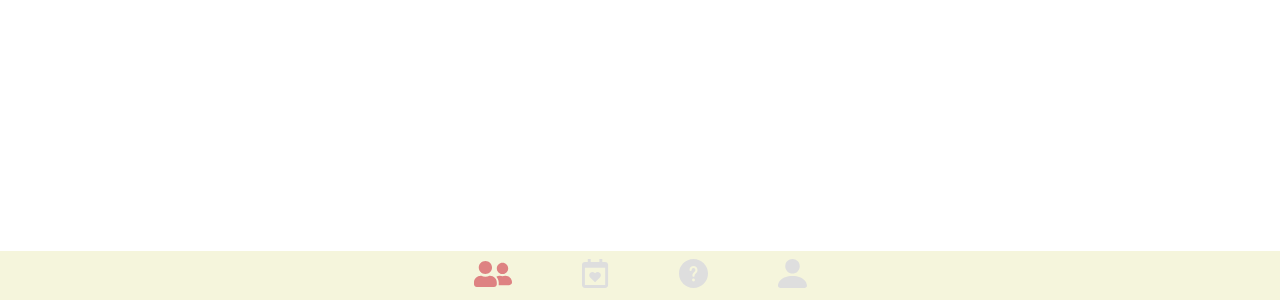
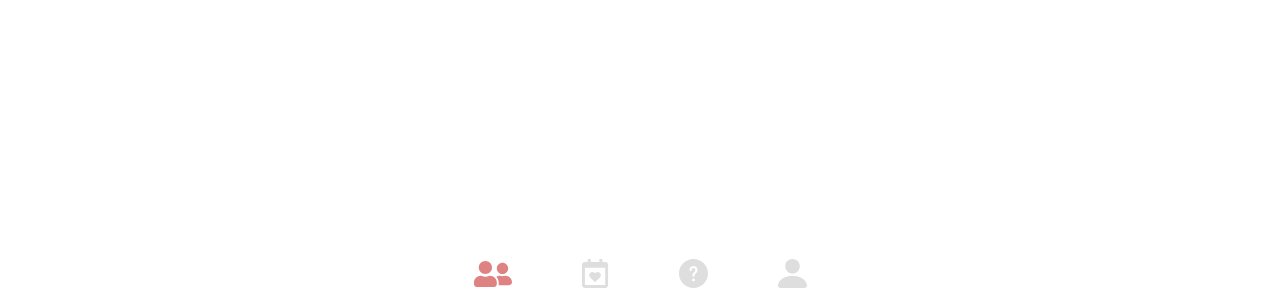
Before and after one commit to MangoBingsoo/Frontend, a React (Create React App) app: page /friend in a window 1280 px wide. Shown: the part 500-800 px from the top of the page. Built offline with nearby package versions, Linux system fonts and the light colour scheme.

Commit message:
🌧 :: tabbar background color 수정

```diff
--- a/src/component/common/tabbar/style.ts
+++ b/src/component/common/tabbar/style.ts
@@ -6,7 +6,6 @@ export const TabbarWrapper = styled.div`
   display: flex;
   width: 100%;
   height: 49px;
-  background: beige;
   justify-content: center;
 `;
 
```
